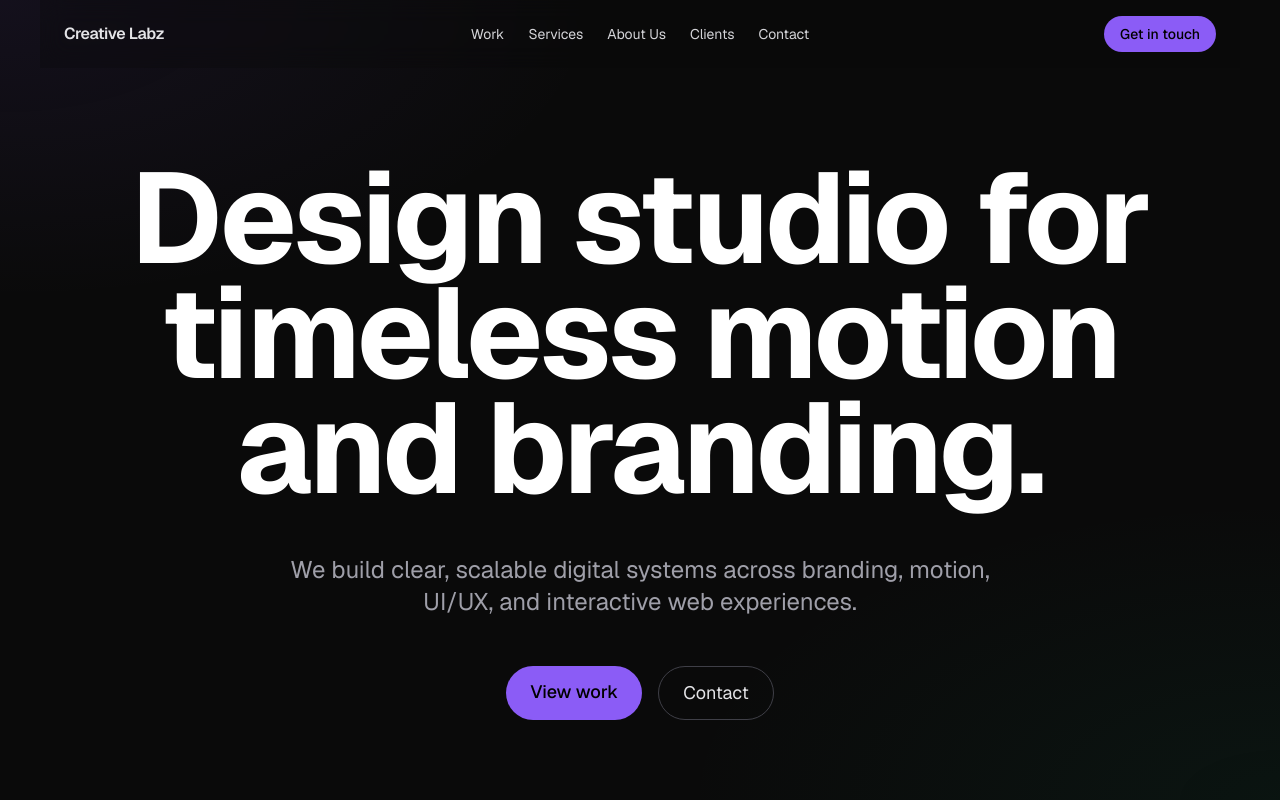
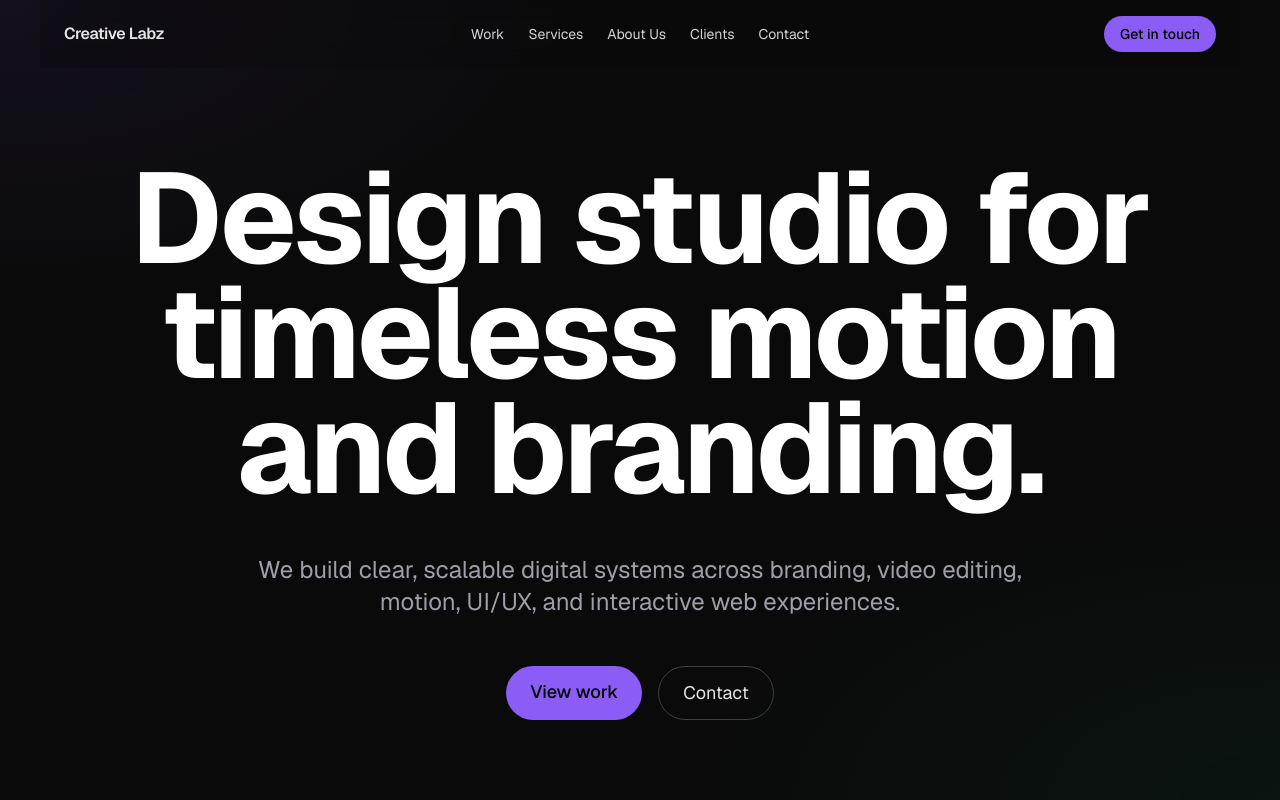
Before and after one commit to Kowshik-Kumar/Creative-Labs, a Next.js app: page / in a window 1280 px wide. Shown: the top 800 px of the page. Built offline with nearby package versions, Linux system fonts and the light colour scheme.

Commit message:
Major Changes

```diff
--- a/src/sections/Contact.tsx
+++ b/src/sections/Contact.tsx
@@ -8,7 +8,7 @@ export default function Contact() {
         <div className="glass rounded-xl p-6">
         <h3 className="text-xl font-semibold text-white">Let’s create something amazing together!</h3>
         <p className="text-zinc-400 mt-2">
-          Reach out — we’d love to hear about your project and ideas.
+          Reach out — We’d love to hear about your project and ideas.
         </p>
         <form className="mt-6 grid grid-cols-1 md:grid-cols-2 gap-4">
           <input className="rounded-md border bg-transparent px-4 py-3 text-zinc-200" placeholder="Name" />
--- a/src/sections/Hero.tsx
+++ b/src/sections/Hero.tsx
@@ -18,7 +18,7 @@ export default function Hero() {
           animate={{ opacity: 1, y: 0 }}
           transition={{ duration: 0.6, delay: 0.1 }}
         >
-          We build clear, scalable digital systems across branding, motion, UI/UX, and interactive web experiences.
+          We build clear, scalable digital systems across branding, video editing, motion, UI/UX, and interactive web experiences.
         </motion.p>
         <motion.div
           className="mt-10 md:mt-12 flex gap-4 justify-center"
--- a/src/sections/Services.tsx
+++ b/src/sections/Services.tsx
@@ -8,7 +8,7 @@ const services = [
   },
   {
     title: "Video & Motion",
-    items: ["AI Ads", "Short-form", "UGC-style", "Explainers"],
+    items: ["Video Editing", "AI Ads", "Short-form", "UGC-style", "Explainers"],
   },
   {
     title: "UI/UX",
```
